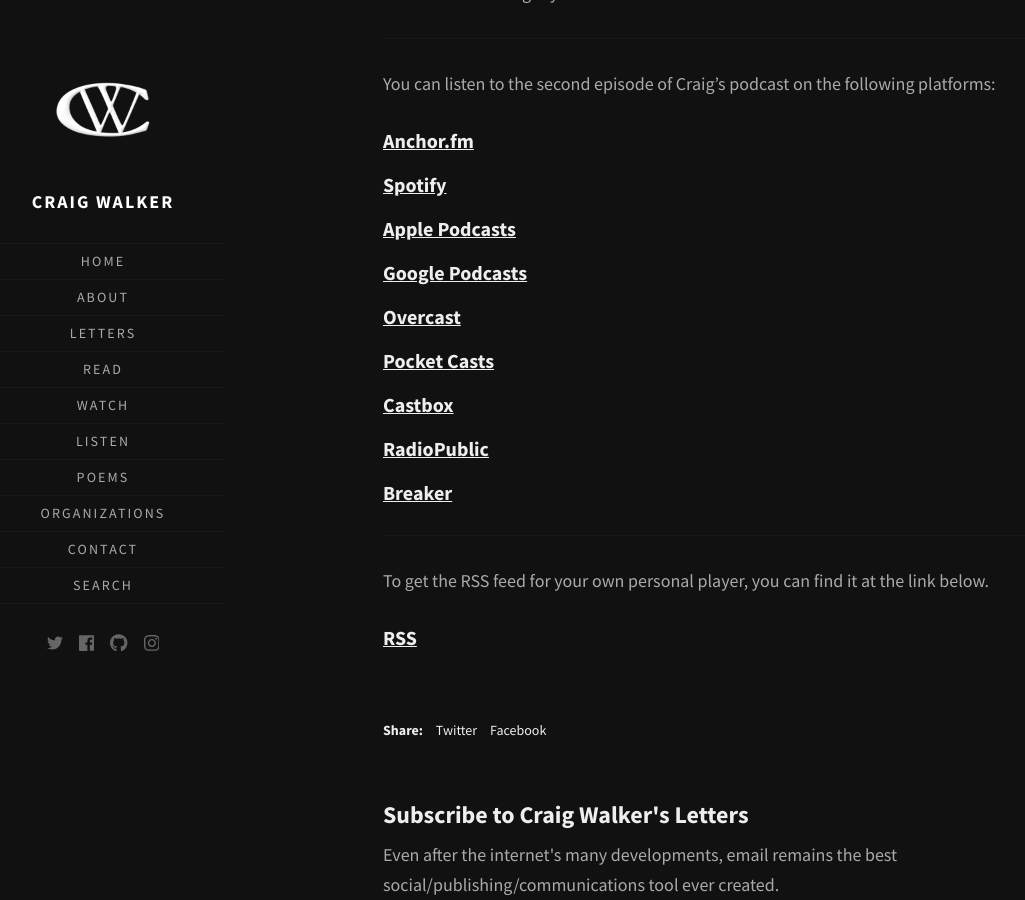
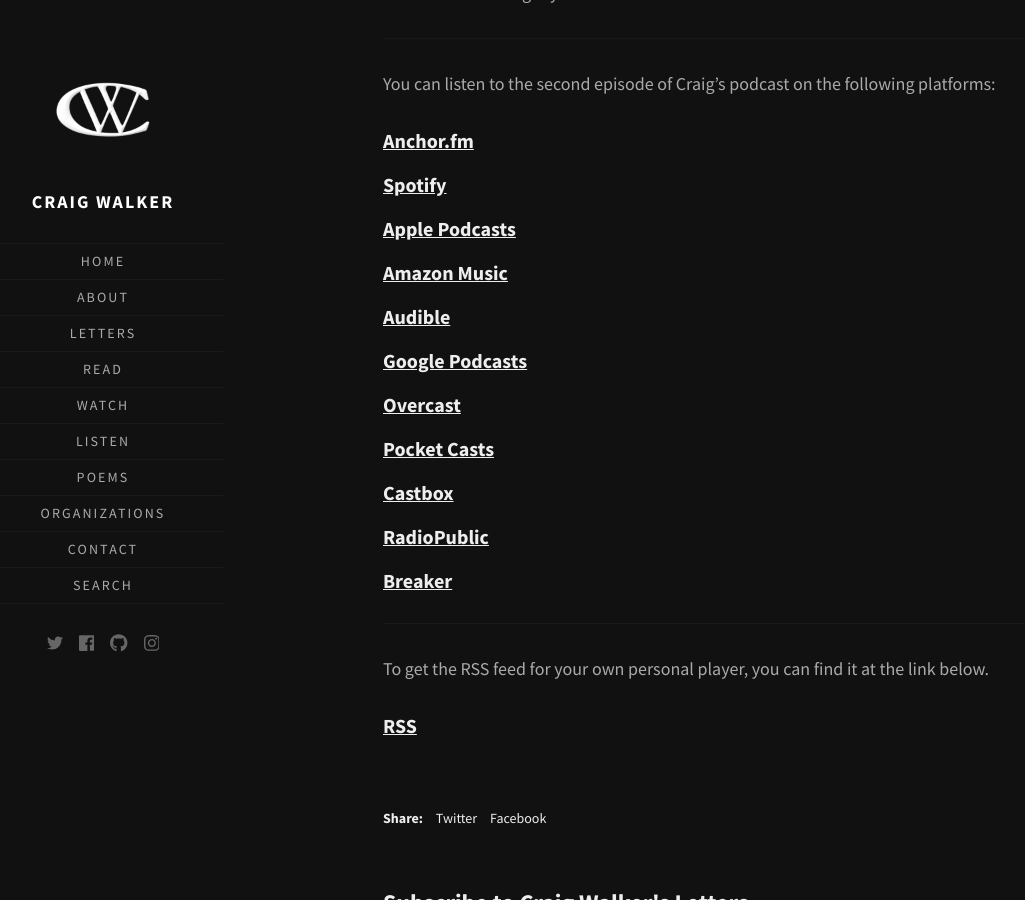
Before and after one commit to walkercraig/walkercraig, a Jekyll site: the page built from _posts/2021/2021-04-09-podcast-episode-2-small-moves.md, in a window 1280 px wide and 900 px high, scrolled down 535 px. Shown: the whole window, without its empty margins (47-1072 px from the left). Built offline with Jekyll 4.4.1, drawn with Linux system fonts in a browser that asks for light colours; some web fonts are replaced.

Commit message:
Update 2021-04-09-podcast-episode-2-small-moves.md

```diff
--- a/_posts/2021/2021-04-09-podcast-episode-2-small-moves.md
+++ b/_posts/2021/2021-04-09-podcast-episode-2-small-moves.md
@@ -18,6 +18,10 @@
 
 <h3><a href="https://podcasts.apple.com/us/podcast/craig-walker/id1562356270">Apple Podcasts</a></h3>
 
+<h3><a href="https://music.amazon.com/podcasts/53a0e5b2-a0a7-4320-8e7b-e26fb7a5572b">Amazon Music</a></h3>
+
+<h3><a href="https://www.audible.com/pd/Podcast/B08JJPB6TS">Audible</a></h3>
+
 <h3><a href="https://www.google.com/podcasts?feed=aHR0cHM6Ly9hbmNob3IuZm0vcy8xMTUzN2QyOC9wb2RjYXN0L3Jzcw==">Google Podcasts</a></h3>
 
 <h3><a href="https://overcast.fm/itunes1562356270">Overcast</a></h3>
```
